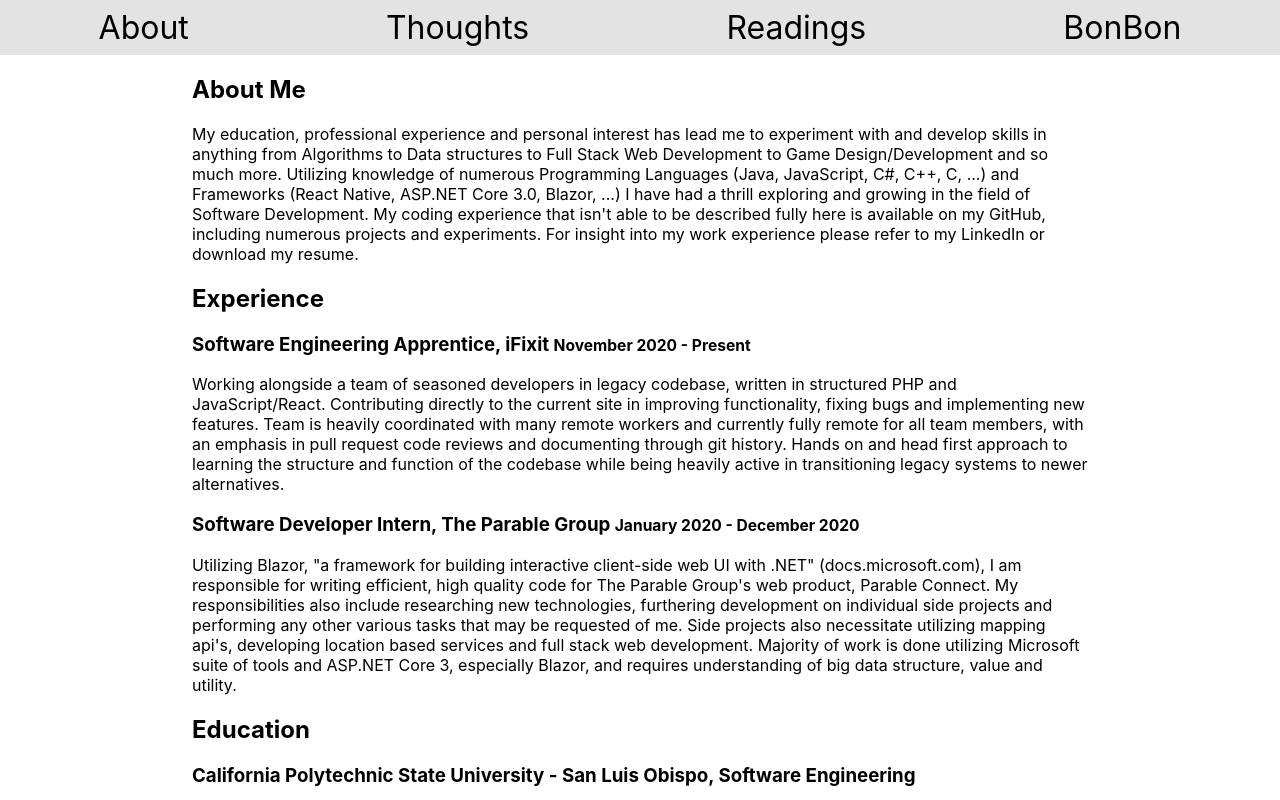
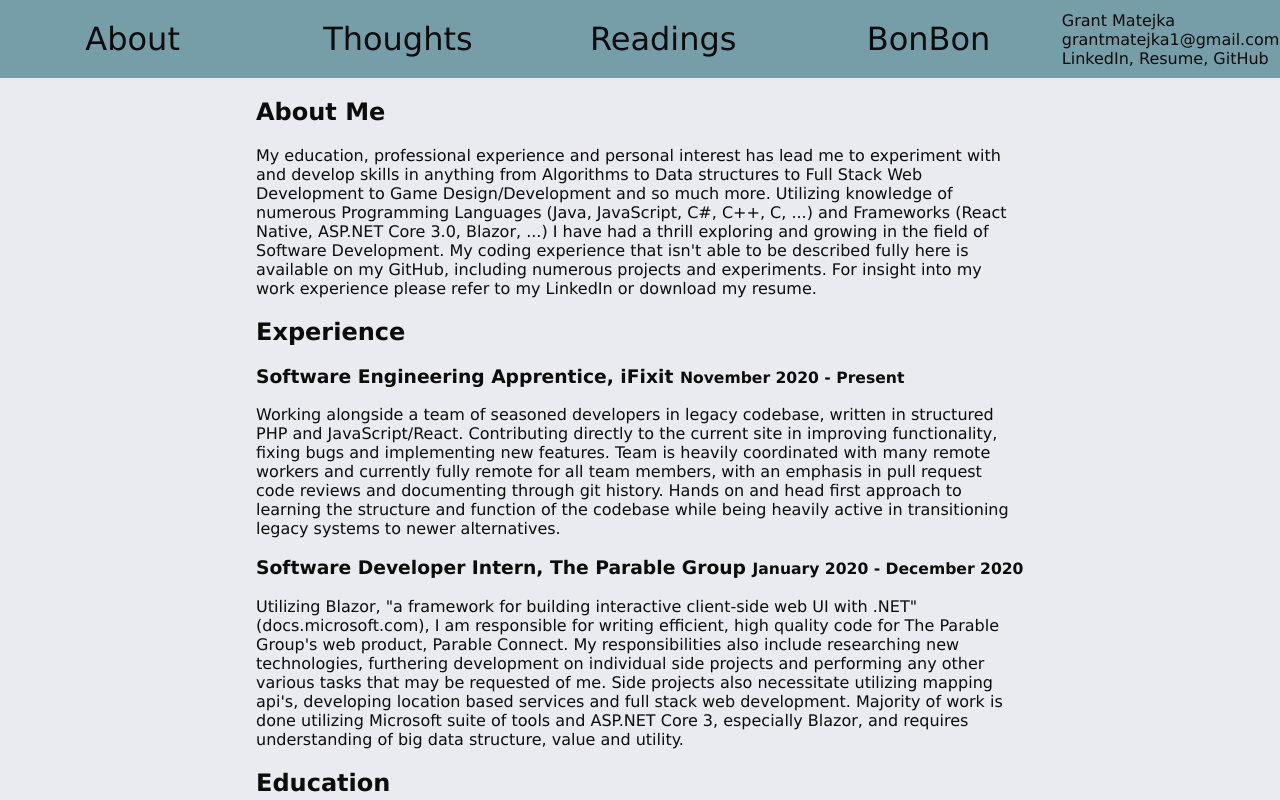
Before and after one commit to GrantMatejka/website, a Next.js app: page / in a window 1280 px wide. Shown: the top 800 px of the page. Built offline with nearby package versions, Linux system fonts and the light colour scheme.

Commit message:
Some more improvements

```diff
--- a/components/Header.tsx
+++ b/components/Header.tsx
@@ -1,29 +1,47 @@
 import Link from 'next/link';
 import { ReactElement } from 'react';
+import styles from '../styles/Header.module.css';
 
 export default function Header(): ReactElement {
    return (
-    <div className='inline_list'>
+      <header className={styles.container}>
          <Link href="/">
-        <a className='link'>
-          About
+            <a className={styles.link}>About</a>
+         </Link>
+         <Link href="/blog">
+            <a className={styles.link}>Thoughts</a>
+         </Link>
+         <Link href="/books">
+            <a className={styles.link}>Readings</a>
+         </Link>
+         <Link href="/bonbon">
+            <a className={styles.link}>BonBon</a>
+         </Link>
+         <div className={styles.contact}>
+            <span>Grant Matejka</span>
+            <a href="mailto: grantmatejka1@gmail.com">
+               grantmatejka1@gmail.com
+            </a>
+            <span>
+               <Link href="https://www.linkedin.com/grantmatejka">
+                  <a rel="noreferrer" target="_blank">
+                     LinkedIn
                   </a>
                </Link>
-      <Link href="/blog">
-        <a className='link'>
-          Thoughts
+               {', '}
+               <Link href="/GrantMatejkaResume.pdf">
+                  <a rel="noreferrer" target="_blank">
+                     Resume
                   </a>
                </Link>
-      <Link href="/books">
-        <a className='link'>
-          Readings
+               {', '}
+               <Link href="https://www.github.com/grantmatejka">
+                  <a rel="noreferrer" target="_blank">
+                     GitHub
                   </a>
                </Link>
-      <Link href="/bonbon">
-        <a className='link'>
-          BonBon
-        </a>
-      </Link>
+            </span>
          </div>
+      </header>
    );
 }
--- /dev/null
+++ b/components/SiteInfo.tsx
@@ -0,0 +1,9 @@
+import { ReactElement } from 'react';
+
+export default function SiteInfo(): ReactElement {
+   return (
+      <div>
+        This site is built in nextjs and ts
+      </div>
+   );
+}
--- a/pages/index.tsx
+++ b/pages/index.tsx
@@ -1,5 +1,6 @@
 import type { NextPage } from 'next';
 import Head from 'next/head';
+import SiteInfo from '../components/SiteInfo';
 
 const Home: NextPage = () => {
 return (
@@ -142,6 +143,7 @@ return (
         For more information feel free to visit my <a href='https://github.com/GrantMatejka'>github</a>, <a href='https://www.linkedin.com/in/grantmatejka/'>LinkedIn</a>, resume or reach out to me!
       </p>
     </div>
+    <SiteInfo />
   </div>);
 };
 
--- /dev/null
+++ b/styles/Header.module.css
@@ -0,0 +1,35 @@
+.container {
+  position: sticky;
+  top: 0;
+
+  display: flex;
+  flex-direction: row;
+  justify-content: space-around;
+
+  flex-wrap: wrap;
+
+  padding: 0.25em 0;
+
+  background-color: #769ea8;
+  color: #0c0c0c;
+}
+
+.link {
+  padding: 0.5em 1em;
+
+  text-align: center;
+  font-size: 2em;
+
+  min-width: 200px;
+  border-radius: 0.5em;
+}
+
+.link:hover {
+  background-color: #9bcdda;
+}
+
+.contact {
+  display: grid;
+  justify-content: center;
+  align-content: center;
+}
--- a/styles/globals.css
+++ b/styles/globals.css
@@ -1,9 +1,13 @@
 html,
 body {
+  background-color: #eaeaf1;
+  color: #0c0c0c;
+
   padding: 0;
+  padding-bottom: 0.5em;
   margin: 0;
-  font-family: -apple-system, BlinkMacSystemFont, Segoe UI, Roboto, Oxygen,
-    Ubuntu, Cantarell, Fira Sans, Droid Sans, Helvetica Neue, sans-serif;
+
+  font-family:Verdana, Geneva, Tahoma, sans-serif;
 }
 
 a {
@@ -16,7 +20,7 @@ a:hover {
 }
 
 .container {
-  width: 70%;
+  width: 60%;
   margin: 0 auto;
 }
 
@@ -129,14 +133,6 @@ a:hover {
 
   flex-wrap: wrap;
 
-  background-color: #e3e3e3;
   padding-top: 0.5em;
   padding-bottom: 0.5em;
 }
-
-.link {
-  padding-right: 1em;
-  padding-left: 1em;
-
-  font-size: 2em;
-}
```
Also changed, not shown: 1 other file (tests, documents, lock files or other folders). Lines whose indentation alone changed are shown as unchanged.
